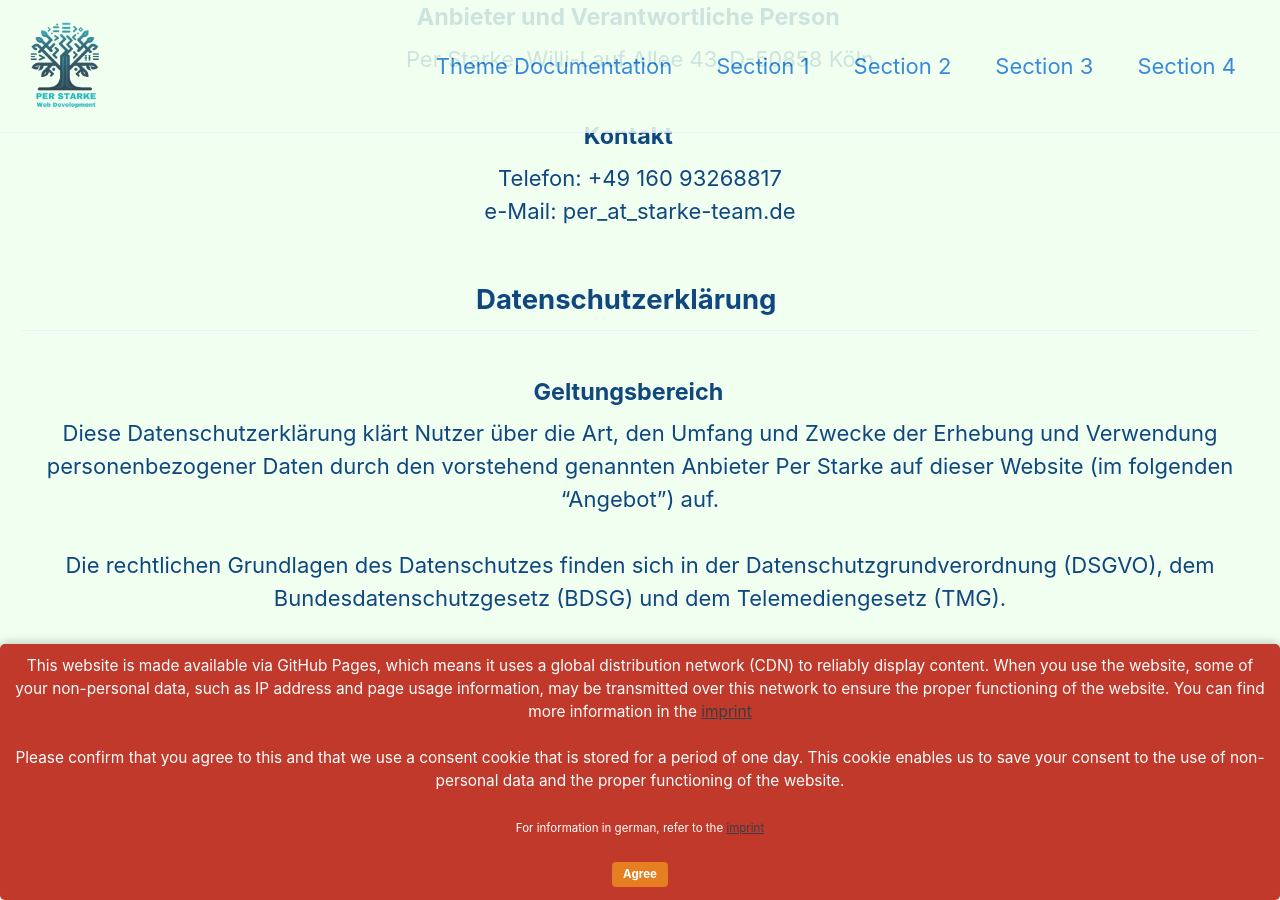
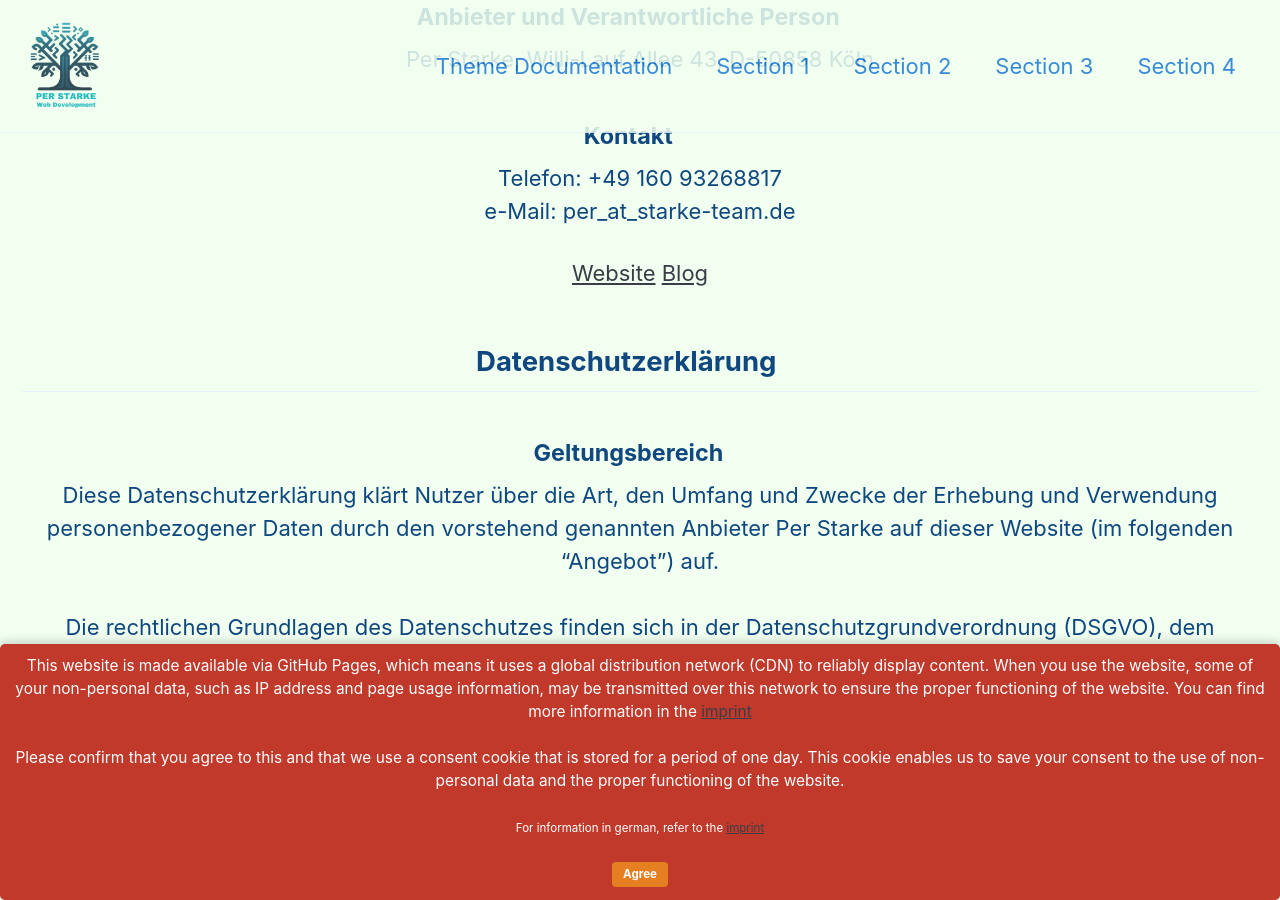
Before and after one commit to perstarke-webdev/oneflow-jekyll-theme, a Jekyll site: the page built from _pages/imprint.md, in a window 1280 px wide and 900 px high, scrolled down 359 px. Built offline with Jekyll 4.4.1, drawn with Linux system fonts in a browser that asks for light colours; cached includes are drawn as plain includes.

Commit message:
Update imprint.md

```diff
--- a/_pages/imprint.md
+++ b/_pages/imprint.md
@@ -19,6 +19,9 @@ Telefon: +49 160 93268817
 <br>
 e-Mail: per_at_starke-team.de
 <br>
+
+[Website](https://perstarke-webdev.de/)
+[Blog](https://blog.perstarke-webdev.de/)
 
 
 ## Datenschutzerklärung
```
